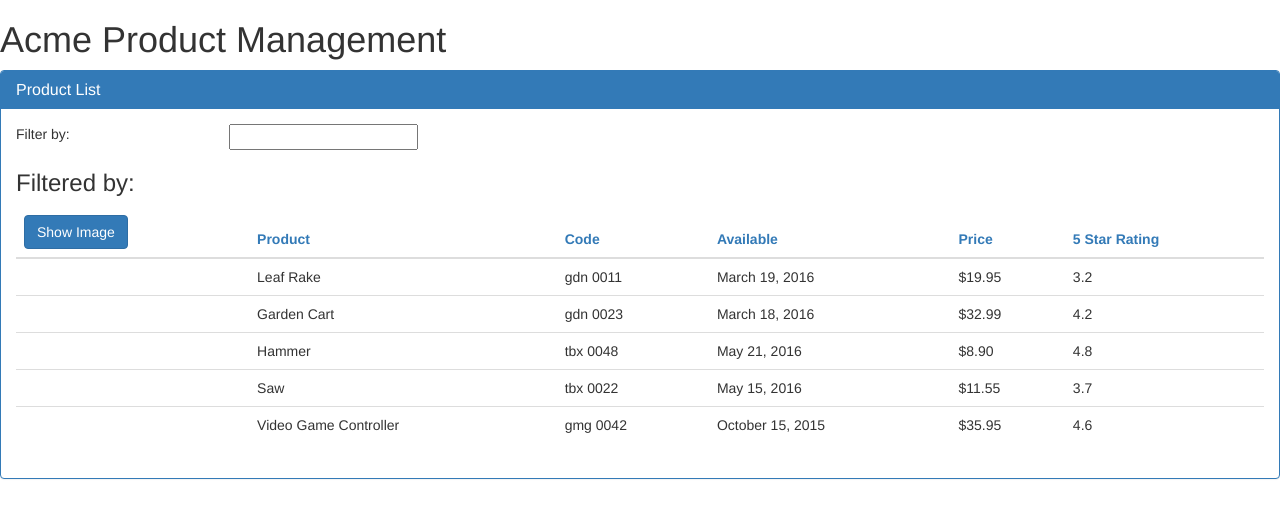
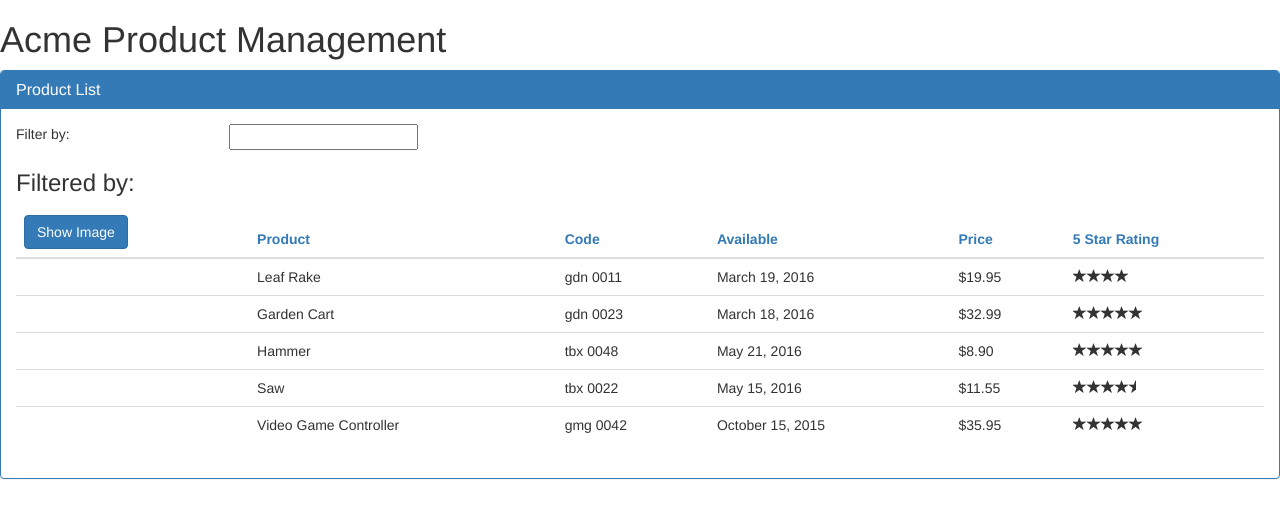
Before and after one commit to RegisBarros/Angular-GettingStarted, an Angular app: page / in a window 1280 px wide. Shown: the top 518 px of the page. Built offline with nearby package versions, Linux system fonts and the light colour scheme.

Commit message:
Nested Component

```diff
--- a/src/app/app.module.ts
+++ b/src/app/app.module.ts
@@ -5,12 +5,14 @@ import { FormsModule } from '@angular/forms';
 import { AppComponent } from './app.component';
 import { ProductListComponent } from './products/product-list.component';
 import { ConvertToSpacesPipe } from './shared/convert-to-spaces.pipe';
+import { StarComponent } from './shared/star.component';
 
 @NgModule({
   declarations: [
     AppComponent,
     ProductListComponent,
-    ConvertToSpacesPipe
+    ConvertToSpacesPipe,
+    StarComponent
   ],
   imports: [
     BrowserModule,
--- a/src/app/products/product-list.component.html
+++ b/src/app/products/product-list.component.html
@@ -1,6 +1,6 @@
 <div class="panel panel-primary">
   <div class="panel-heading">
-    <h3 class="panel-title">Product List</h3>
+    <h3 class="panel-title">{{pageTitle}}</h3>
   </div>
   <div class="panel-body">
 
@@ -23,9 +23,8 @@
         <thead>
           <tr>
             <th>
-              <button type="button" class="btn btn-primary"
-              (click)='toogleImage()'>
-              {{showImage ? 'Hide' : 'Show'}} Image</button>
+              <button type="button" class="btn btn-primary" (click)='toogleImage()'>
+                {{showImage ? 'Hide' : 'Show'}} Image</button>
             </th>
             <th>Product</th>
             <th>Code</th>
@@ -37,18 +36,17 @@
         <tbody>
           <tr *ngFor='let product of filteredProducts'>
             <td>
-              <img *ngIf='showImage'
-              [src]='product.imageUrl'
-              [alt]='product.productName'
-              [title]='product.productName | uppercase'
-              [style.width.px]='imageWidth'
-              [style.margin.px]='imageMargin'>
+              <img *ngIf='showImage' [src]='product.imageUrl' [alt]='product.productName' [title]='product.productName | uppercase' [style.width.px]='imageWidth'
+                [style.margin.px]='imageMargin'>
             </td>
             <td>{{product.productName}}</td>
             <td>{{product.productCode | lowercase | convertToSpaces: '-'}}</td>
             <td>{{product.releaseDate}}</td>
             <td>{{product.price | currency: 'USD':true:'1.2-2'}}</td>
-            <td>{{product.starRating}}</td>
+            <td>
+              <pm-star [rating]='product.starRating'
+                (ratingClicked)='onRatingClicked($event)'></pm-star>
+            </td>
           </tr>
         </tbody>
       </table>
--- a/src/app/products/product-list.component.ts
+++ b/src/app/products/product-list.component.ts
@@ -10,6 +10,7 @@ export class ProductListComponent implements OnInit {
   imageWidth: number = 50;
   imageMargin: number = 2;
   showImage: boolean = false;
+  pageTitle: string = 'Product List';
 
   _listFilter: string;
   get listFilter(): string {
@@ -84,6 +85,9 @@ export class ProductListComponent implements OnInit {
     this.filteredProducts = this.products;
   }
 
+  onRatingClicked(message: string): void {
+    this.pageTitle = 'Product List: ' + message;
+  }
   performFilter(filterBy: string): IProduct[] {
     filterBy = filterBy.toLocaleLowerCase();
     return this.products.filter((product: IProduct) =>
--- a/src/app/shared/star.component.html
+++ b/src/app/shared/star.component.html
@@ -1,6 +1,7 @@
 <div class="crop"
     [style.width.px]="starWidth"
-    [title]="rating">
+    [title]="rating"
+    (click)="onClick()">
     <div style="width: 86px">
         <span class="glyphicon glyphicon-star"></span>
         <span class="glyphicon glyphicon-star"></span>
--- /dev/null
+++ b/src/app/shared/star.component.ts
@@ -0,0 +1,21 @@
+import { Component, OnChanges, Input, EventEmitter, Output } from '@angular/core';
+
+
+@Component({
+  selector: 'pm-star',
+  templateUrl: './star.component.html',
+  styleUrls: ['./star.component.css']
+})
+export class StarComponent implements OnChanges {
+  @Input() rating: number;
+  starWidth: number;
+  @Output() ratingClicked: EventEmitter<string> = new EventEmitter<string>();
+
+  ngOnChanges(): void {
+    this.starWidth = this.rating * 86 / 5;
+  }
+
+  onClick(): void {
+    this.ratingClicked.emit(`The rating ${this.rating} was clicked!`);
+  }
+}
```
